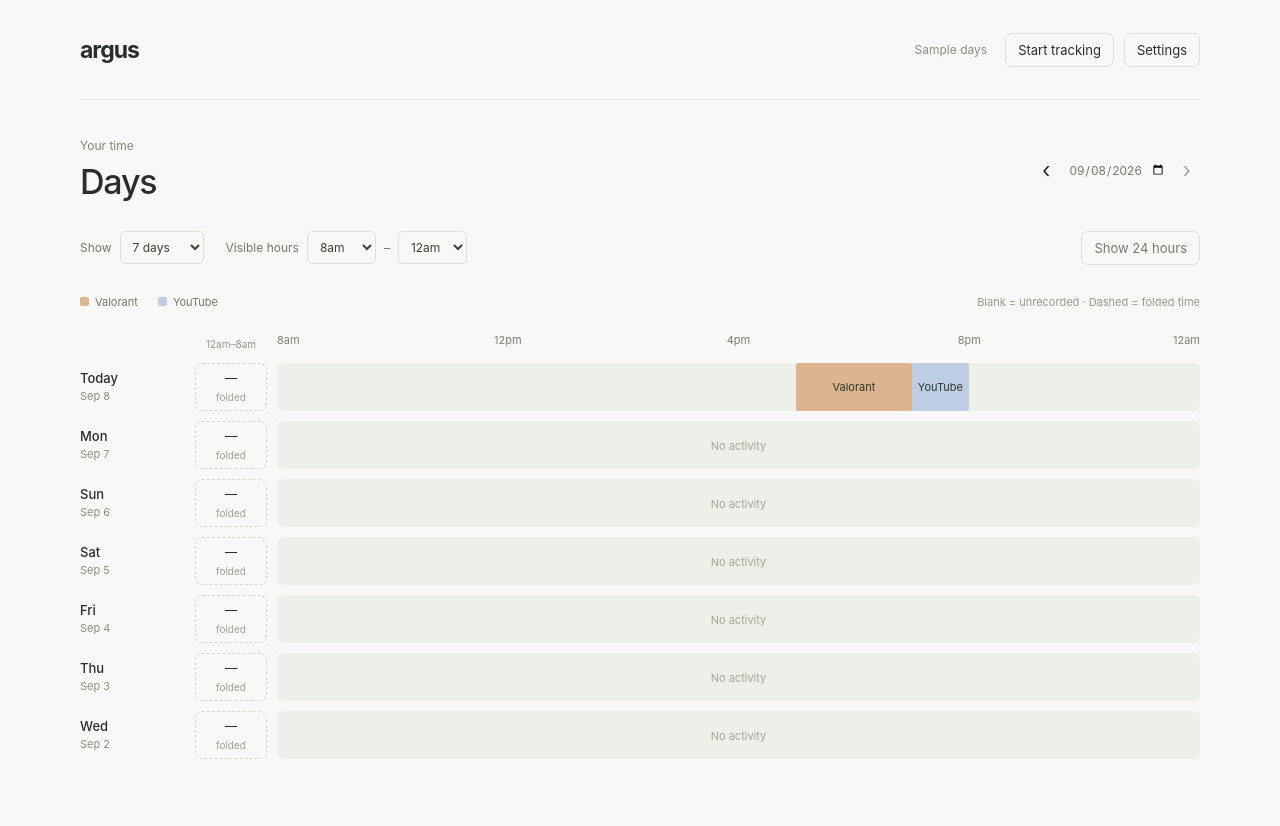
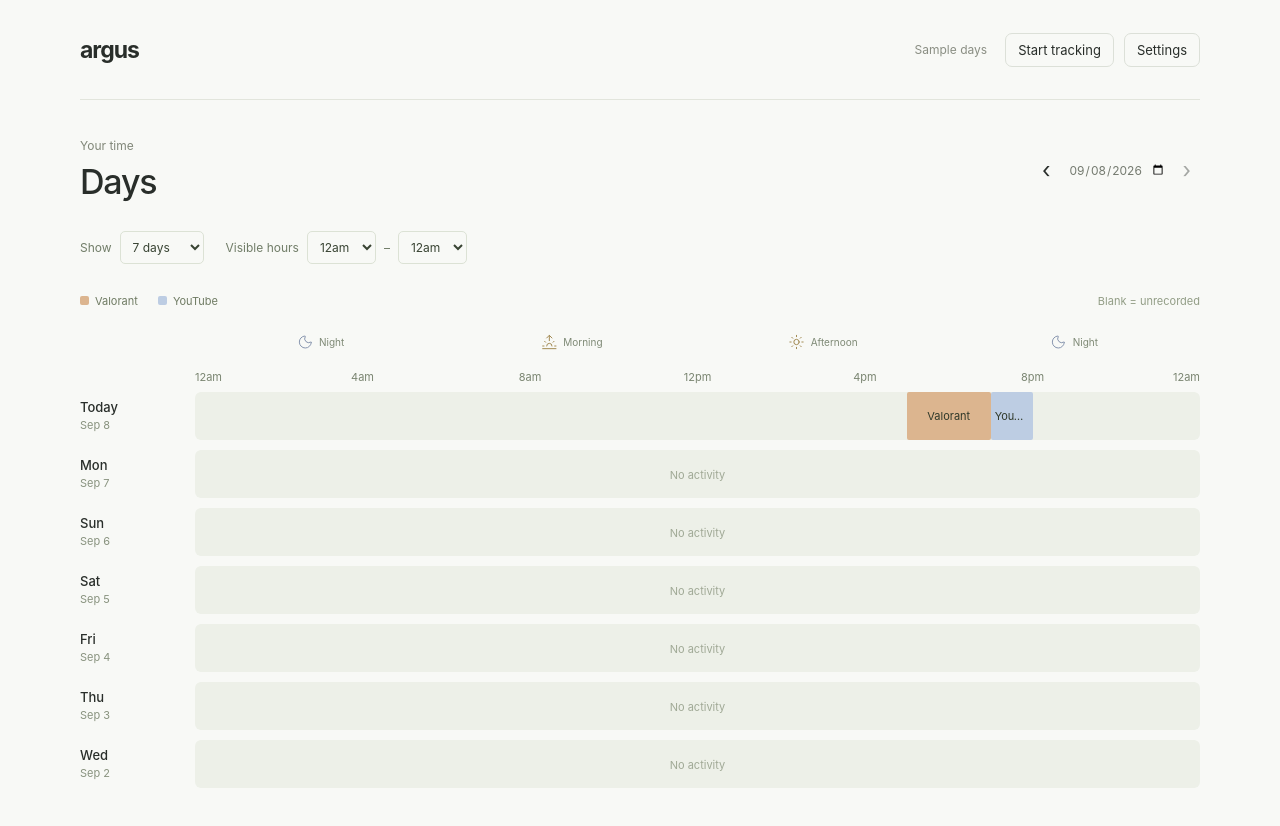
Before and after one commit to erikHtoo/Argus, a React (Vite) app: page / in a window 1280 px wide. Shown: the top 826 px of the page. Built offline with nearby package versions, Linux system fonts and the light colour scheme.

Commit message:
Default to full-day ribbons and add daylight orientation icons

```diff
--- a/electron/smoke.mjs
+++ b/electron/smoke.mjs
@@ -40,10 +40,14 @@ export async function runSmoke({win,app,root,store,state}) {
   await win.webContents.executeJavaScript(`(()=>{const el=document.querySelector('input[type=date]');Object.getOwnPropertyDescriptor(HTMLInputElement.prototype,'value').set.call(el,"${date}");el.dispatchEvent(new Event('input',{bubbles:true}));el.dispatchEvent(new Event('change',{bubbles:true}));})()`);
   await new Promise(resolve=>setTimeout(resolve,100));
   assert.equal(await win.webContents.executeJavaScript("document.querySelectorAll('.day-row').length"),7);
+  assert.equal(await win.webContents.executeJavaScript("document.querySelector('select[aria-label=\"Visible start hour\"]').value"),'0');
+  assert.equal(await win.webContents.executeJavaScript("document.querySelectorAll('.folded-hours').length"),0);
+  assert.equal(await win.webContents.executeJavaScript("document.querySelectorAll('.day-period svg').length"),4);
   assert.equal(await win.webContents.executeJavaScript("document.querySelectorAll('.session-card').length"),0);
   fs.mkdirSync(path.join(root,'output','playwright'),{recursive:true});
   const capture=async name=>fs.writeFileSync(path.join(root,'output','playwright',name),(await win.webContents.capturePage()).toPNG());
   await capture('desktop-days.png');
+  await capture('desktop-full-day-symbols.png');
   const select=async(label,value)=>{await win.webContents.executeJavaScript(`(()=>{const el=document.querySelector('select[aria-label="${label}"]');Object.getOwnPropertyDescriptor(HTMLSelectElement.prototype,'value').set.call(el,"${value}");el.dispatchEvent(new Event('change',{bubbles:true}));})()`);await new Promise(r=>setTimeout(r,120));};
   await select('Number of days','14');
   assert.equal(await win.webContents.executeJavaScript("document.querySelectorAll('.day-row').length"),14);
--- a/shared/day-view.mjs
+++ b/shared/day-view.mjs
@@ -1,9 +1,14 @@
 import {localDate} from './core.mjs';
-export const DEFAULT_VIEW={days:7,start:8,end:24};
+export const DEFAULT_VIEW={days:7,start:0,end:24};
 export function viewPreferences(value={}){
  const start=Number(value.start),end=Number(value.end);
  const valid=Number.isInteger(start)&&Number.isInteger(end)&&start>=0&&end<=24&&end>start;
- return {days:[1,7,14,30].includes(Number(value.days))?Number(value.days):7,start:valid?start:8,end:valid?end:24};
+ return {days:[1,7,14,30].includes(Number(value.days))?Number(value.days):7,start:valid?start:0,end:valid?end:24};
+}
+export function restoreViewPreferences(value={}){
+ const view=viewPreferences(value);
+ // Upgrade the previous default once; keep custom hours and subsequent choices.
+ return value.version!==2&&view.start===8&&view.end===24?{...view,start:0}:view;
 }
 export function dateRange(last,count){return Array.from({length:count},(_,i)=>{const d=new Date(last+'T12:00:00');d.setDate(d.getDate()-i);return localDate(d);});}
 export function hourLabel(hour){return hour===24||hour===0?'12am':hour===12?'12pm':hour<12?`${hour}am`:`${hour-12}pm`;}
--- a/src/main.jsx
+++ b/src/main.jsx
@@ -1,9 +1,10 @@
 import React,{useEffect,useMemo,useState} from 'react';
 import {createRoot} from 'react-dom/client';
+import {Sunrise,Sun,Moon} from 'lucide-react';
 import {createPreview} from './preview';
 import {localDate} from '../shared/core.mjs';
 import {daySessions} from '../shared/sessions.mjs';
-import {activityColor,dateRange,hourLabel,ribbonPieces,viewPreferences} from '../shared/day-view.mjs';
+import {activityColor,dateRange,hourLabel,ribbonPieces,viewPreferences,restoreViewPreferences} from '../shared/day-view.mjs';
 import './styles.css';
 import './sessions.css';
 import './days.css';
@@ -16,7 +17,8 @@ function SessionDetail({detail,onClose}){return (<section id={`detail-${detail.i
 
 function Axis({start,end}){
  const ticks=[start];for(let h=Math.ceil((start+1)/4)*4;h<end;h+=4)ticks.push(h);ticks.push(end);
- return <div className="ribbon-axis" aria-hidden="true">{ticks.map(h=><span key={h} style={{left:`${(h-start)/(end-start)*100}%`}}>{hourLabel(h)}</span>)}</div>;
+ const periods=[{hour:3,label:'Night',Icon:Moon},{hour:9,label:'Morning',Icon:Sunrise},{hour:15,label:'Afternoon',Icon:Sun},{hour:21,label:'Night',Icon:Moon}];
+ return <div className="ribbon-axis" aria-hidden="true">{periods.filter(p=>p.hour>start&&p.hour<end).map(({hour,label,Icon})=><i className={'day-period '+(label==='Night'?'night':'daylight')} key={hour} style={{left:`${(hour-start)/(end-start)*100}%`}}><Icon size={16} strokeWidth={1.5}/><small>{label}</small></i>)}{ticks.map(h=><span key={h} style={{left:`${(h-start)/(end-start)*100}%`}}>{hourLabel(h)}</span>)}</div>;
 }
 function Marks({pieces,interactive=false,onSelect,selected}){
  return pieces.map(p=>{const x=p.session,style={left:`${p.left}%`,width:`${p.width}%`,background:activityColor(x.winner.label)},label=`${x.winner.label}, ${clock(x.start)}–${clock(x.end)}, ${minutes((new Date(x.end)-new Date(x.start))/1000)}`;
@@ -25,10 +27,10 @@ function Marks({pieces,interactive=false,onSelect,selected}){
 }
 function App(){
  const [state,setState]=useState(null),[date,setDate]=useState(localDate()),[followToday,setFollowToday]=useState(true),[activeDay,setActiveDay]=useState(null),[selected,setSelected]=useState(null),[settings,showSettings]=useState(false),[error,setError]=useState(''),[busy,setBusy]=useState(false);
- const [view,setView]=useState(()=>{try{return viewPreferences(JSON.parse(localStorage.getItem('argus-day-view'))||{});}catch{return viewPreferences();}});
+ const [view,setView]=useState(()=>{try{return restoreViewPreferences(JSON.parse(localStorage.getItem('argus-day-view'))||{});}catch{return viewPreferences();}});
  const [expanded,setExpanded]=useState(false);
  useEffect(()=>{let live=true;api.invoke('snapshot').then(s=>{if(live)setState(s);}).catch(e=>setError(e.message));const off=api.subscribe(s=>{if(live)setState(s);});return()=>{live=false;off();};},[]);
- useEffect(()=>{try{localStorage.setItem('argus-day-view',JSON.stringify(view));}catch{}},[view]);
+ useEffect(()=>{try{localStorage.setItem('argus-day-view',JSON.stringify({...view,version:2}));}catch{}},[view]);
  useEffect(()=>{if(!followToday)return;const timer=setInterval(()=>setDate(localDate()),30000);return()=>clearInterval(timer);},[followToday]);
  async function run(action,payload){setBusy(true);setError('');try{await api.invoke(action,payload);setState(await api.invoke('snapshot'));}catch(e){setError(e.message);}finally{setBusy(false);}}
  function chooseDate(value){setDate(value);setFollowToday(value===localDate());setActiveDay(null);setSelected(null);}
```
Also changed, not shown: src/days.css, 2 other files (tests, documents, lock files or other folders).
